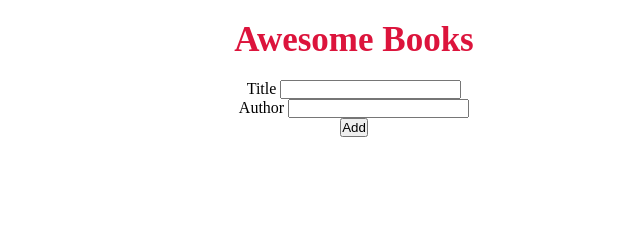
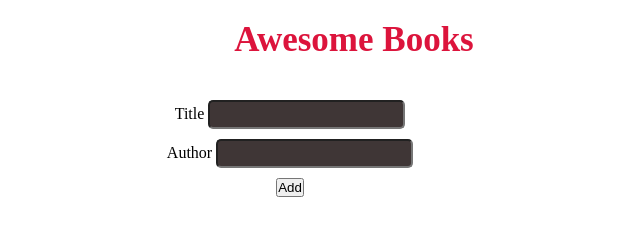
Before and after one commit to Aduda-Boaz/awesome-book-list, a website: page index.html in a window 1280 px wide. Shown: the whole page, without its empty margins (286-926 px from the left). Drawn offline with Linux system fonts and the light colour scheme.

Commit message:
Add more CSS to the input section

```diff
--- a/style.css
+++ b/style.css
@@ -27,7 +27,20 @@
 }
 
 .text_input {
+  display: flex;
+  flex-direction: column;
+  margin-bottom: 35px;
   text-align: center;
+  margin-top: 20px;
+  width: 90%;
+}
+
+.text_input input {
+  padding: 5px 8px;
+  margin-bottom: 10px;
+  color: rgb(243, 234, 234);
+  background-color: rgb(63, 54, 54);
+  border-radius: 5px;
 }
 
 .book {
```
